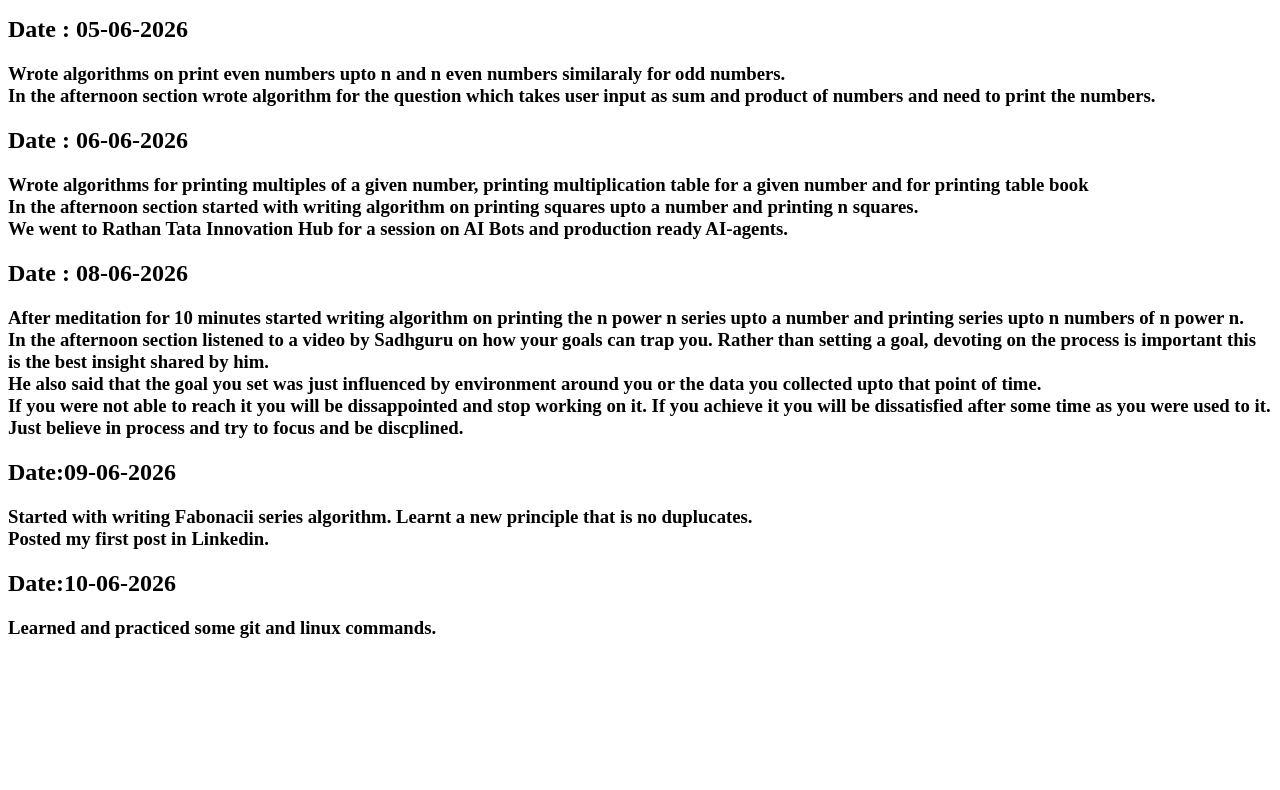
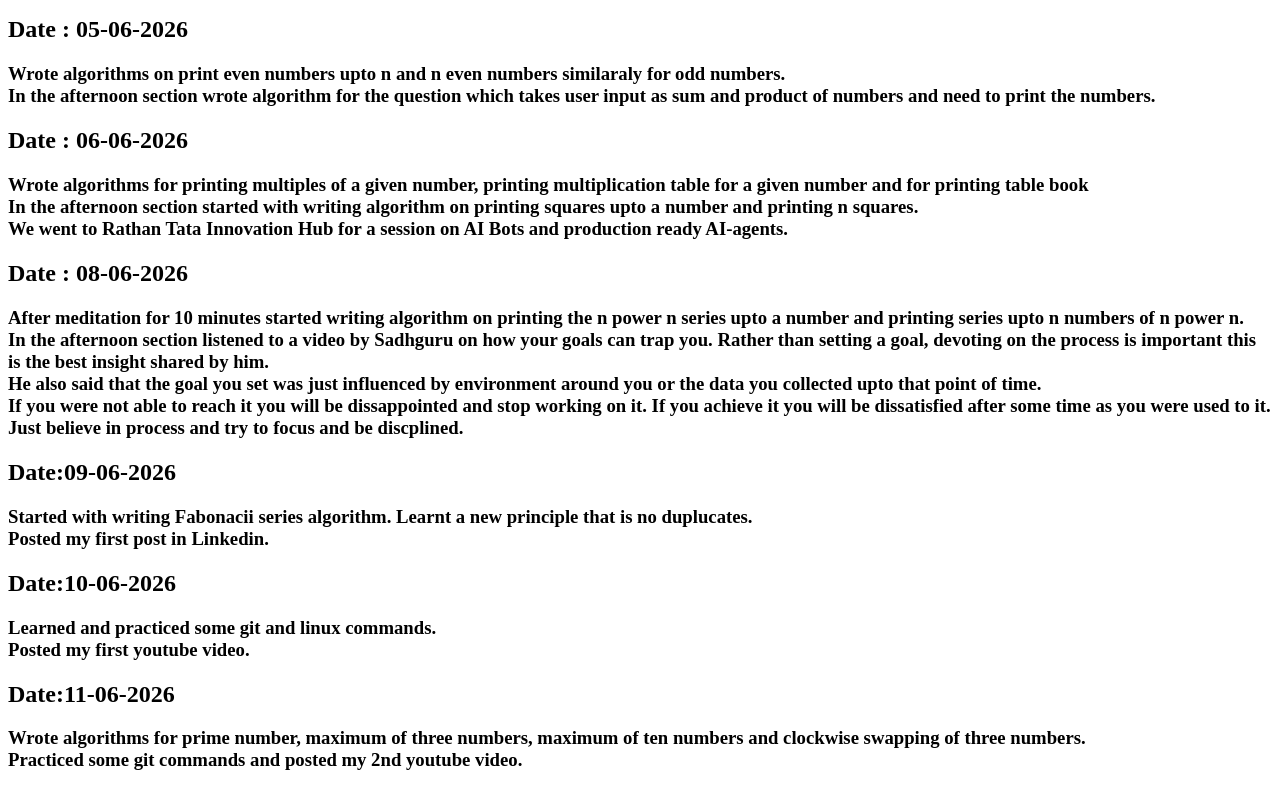
Before and after one commit to himasaikiran0604/My_Learning_Journey, a plain HTML site: page index.html in a window 1280 px wide. Shown: the part 1358-2148 px from the top of the page. Before the commit the page ends 2015 px from the top, so only its background shows below. Drawn offline with Linux system fonts and the light colour scheme.

Commit message:
updating

```diff
--- a/index.html
+++ b/index.html
@@ -50,5 +50,10 @@
     <h3>Started with writing Fabonacii series algorithm. Learnt a new principle that is no duplucates.<br>
     Posted my first post in Linkedin.</h3>
     <h2>Date:10-06-2026</h2>
-    <h3>Learned and practiced some git and linux commands. </h3>
+    <h3>Learned and practiced some git and linux commands.<br>
+    Posted my first youtube video.</h3>
+    <h2>Date:11-06-2026</h2>
+    <h3>Wrote algorithms for prime number, maximum of three numbers, maximum of ten numbers and clockwise swapping of three numbers.<br>
+        Practiced some git commands and posted my 2nd youtube video.
+    </h3>
 </html>
```
